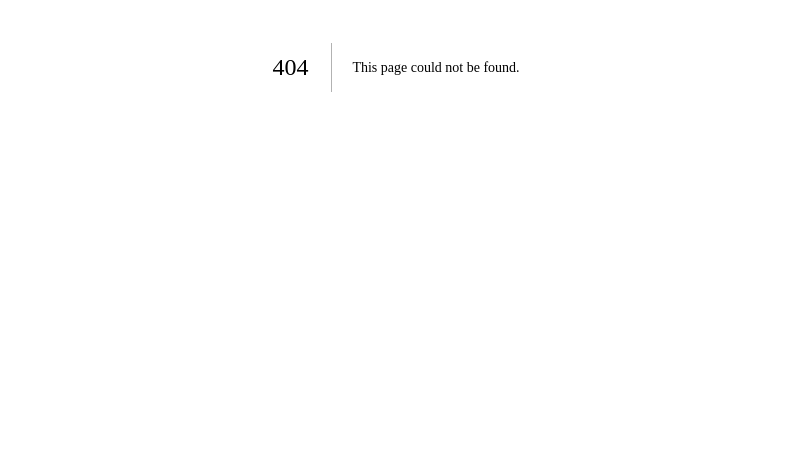
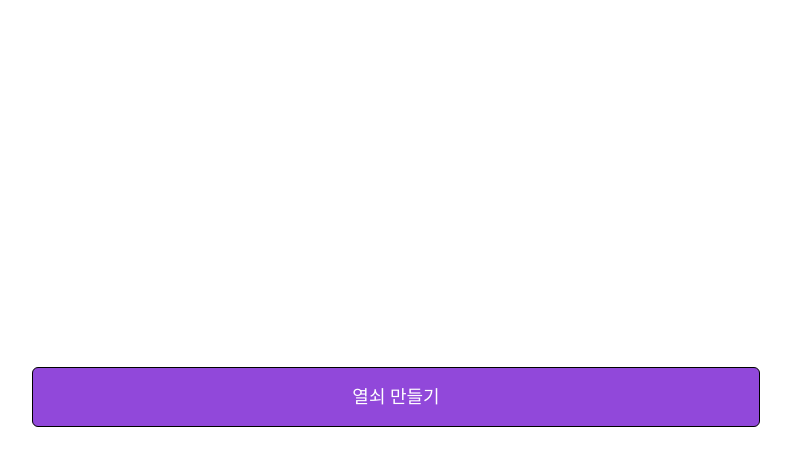
Before and after one commit to SangGokSang/FE_puzzle_Godsang, a Next.js app: page /keyInfo in a window 1280 px wide. Before the commit this address had no page. Shown: the part 333-798 px from the top of the page, without its empty margins (244-1035 px from the left). Built offline with nearby package versions, Linux system fonts and the light colour scheme; a web font is replaced by a local one.

Commit message:
feature/key-info module 생성

```diff
--- a/src/components/common/Header/Header.tsx
+++ b/src/components/common/Header/Header.tsx
@@ -25,7 +25,7 @@ export default function Header() {
   const handleKeyClick = () => {
     // 임시처리
     signOut({ redirect: false });
-    router.push(Pathname.login);
+    router.push(Pathname.key);
   };
 
   const handleUserClick = () => {
--- /dev/null
+++ b/src/module/keyInfo/hooks/index.ts
@@ -0,0 +1 @@
+export * from './useGetKeyInfo';
--- /dev/null
+++ b/src/module/keyInfo/index.ts
@@ -0,0 +1,4 @@
+export * from './types';
+export * from './api';
+export * from './hooks';
+export * from './key';
--- /dev/null
+++ b/src/module/keyInfo/key.ts
@@ -0,0 +1,2 @@
+export const KEY_INFO_KEY = 'keyInfo';
+export const KEY_USE_THE_KEY = 'useTheKey';
--- /dev/null
+++ b/src/module/keyInfo/types.ts
@@ -0,0 +1,3 @@
+export type KeyInfo = {
+  keyCount: number;
+};
--- a/src/module/message/api.ts
+++ b/src/module/message/api.ts
@@ -3,7 +3,7 @@ import { SendMessage } from './types';
 
 export async function postDM(puzzleId: number, param: SendMessage): Promise<SendMessage> {
   const { data } = await api({
-    url: `/api/puzzle/${puzzleId}`,
+    url: `/puzzle/${puzzleId}`,
     method: 'post',
     data: param,
   });
--- a/src/module/message/key.ts
+++ b/src/module/message/key.ts
@@ -1 +1 @@
-export const sendDM_KEY = 'sendDM';
+export const SEND_DM_KEY = 'sendDM';
--- /dev/null
+++ b/src/pages/keyInfo/index.tsx
@@ -0,0 +1,50 @@
+import React from 'react';
+import { css } from '@emotion/react';
+import { ButtonSection } from 'src/core/styles/common';
+import Button from 'src/components/button';
+import { ButtonType } from 'src/components/button/Button';
+import Layout from 'src/components/common/Layout';
+import styled from '@emotion/styled';
+
+export type KeyInfo = {
+  keyCount: number;
+};
+
+const layoutCss = css`
+  .wrapper {
+    width: 100%;
+    height: 100%;
+    background-color: #f5f5f5;
+    padding-top: 25%;
+    display: flex;
+    flex-direction: column;
+    justify-content: space-between;
+  }
+`;
+
+const MyPageSection = styled.section`
+  width: 100%;
+  height: calc(100% - 60px);
+  display: flex;
+  align-items: center;
+  justify-content: center;
+`;
+
+function KeyInfo() {
+  const handleClick = () => {
+    console.log('click');
+  };
+
+  return (
+    <Layout layoutCss={layoutCss} useHeader={true}>
+      <MyPageSection></MyPageSection>
+      <ButtonSection>
+        <Button buttonType={ButtonType.Basic} onClick={handleClick}>
+          열쇠 만들기
+        </Button>
+      </ButtonSection>
+    </Layout>
+  );
+}
+
+export default KeyInfo;
```
Also changed, not shown: src/module/keyInfo/api.ts (added, +17 -0 lines), src/module/keyInfo/hooks/useGetKeyInfo.ts (added, +9 -0 lines), src/module/keyInfo/hooks/useKey.ts (added, +13 -0 lines).
